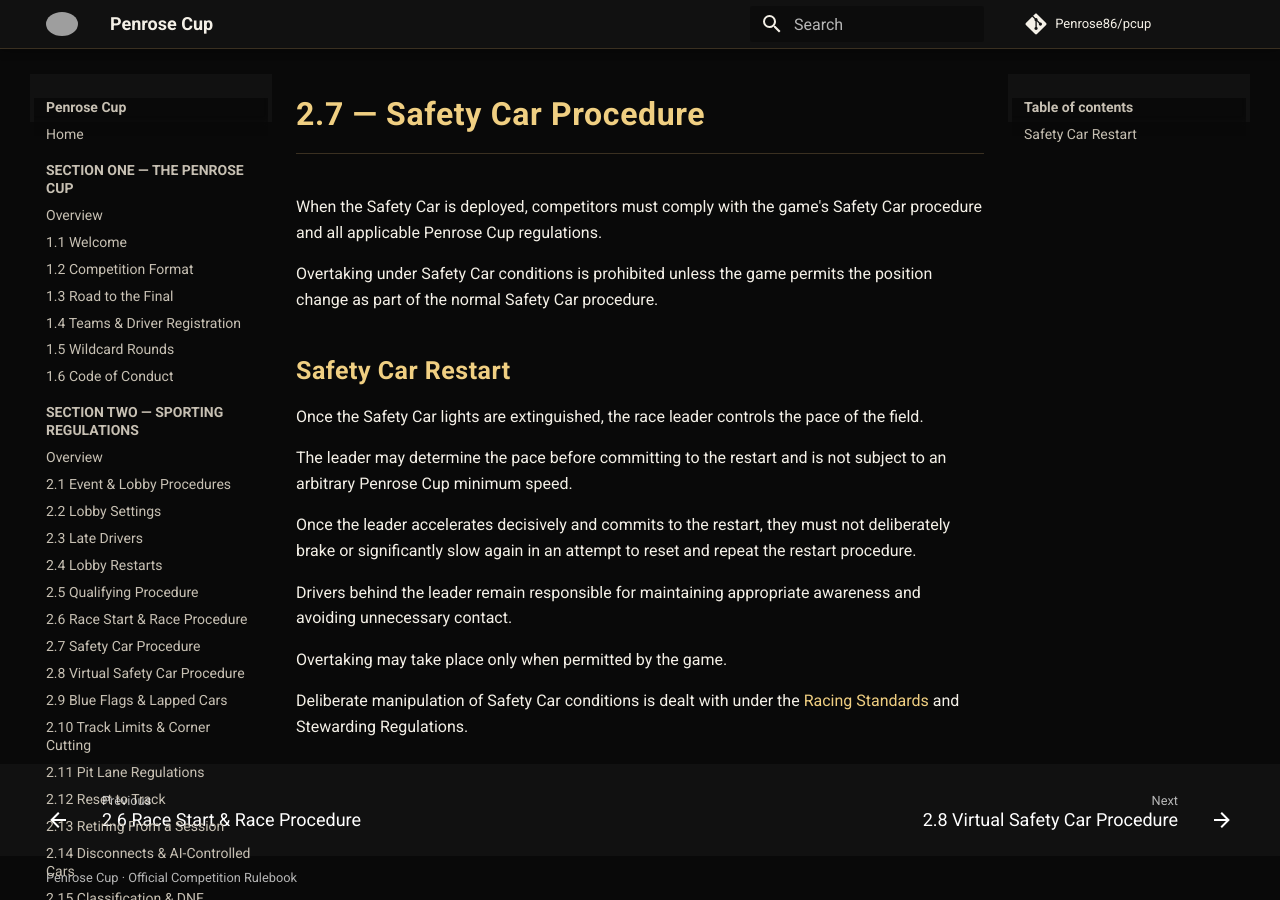
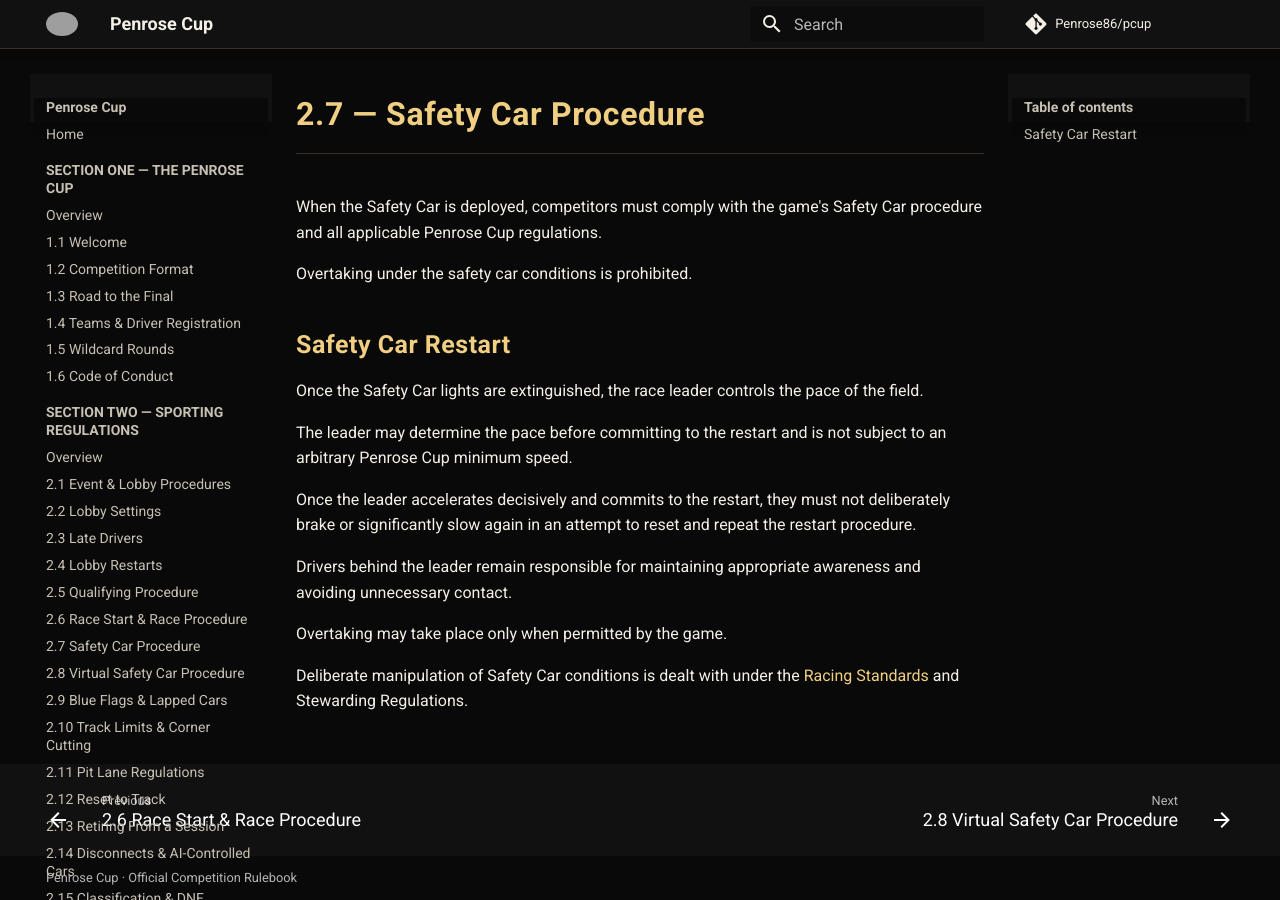
Before and after one commit to Penrose86/pcup, an MkDocs documentation site: the page built from docs/section-two/safety-car.md, in a window 1280 px wide. Built offline with MkDocs 1.6.1 and Material for MkDocs 9.7.7, drawn with Linux system fonts in a browser that asks for light colours; comment, search, counter and statistics services are not loaded; grey boxes are pictures that could not be loaded.

Commit message:
Clarify Safety Car overtaking rule

```diff
--- a/docs/section-two/safety-car.md
+++ b/docs/section-two/safety-car.md
@@ -2,7 +2,7 @@
 
 When the Safety Car is deployed, competitors must comply with the game's Safety Car procedure and all applicable Penrose Cup regulations.
 
-Overtaking under Safety Car conditions is prohibited unless the game permits the position change as part of the normal Safety Car procedure.
+Overtaking under the safety car conditions is prohibited.
 
 ## Safety Car Restart
 
```
